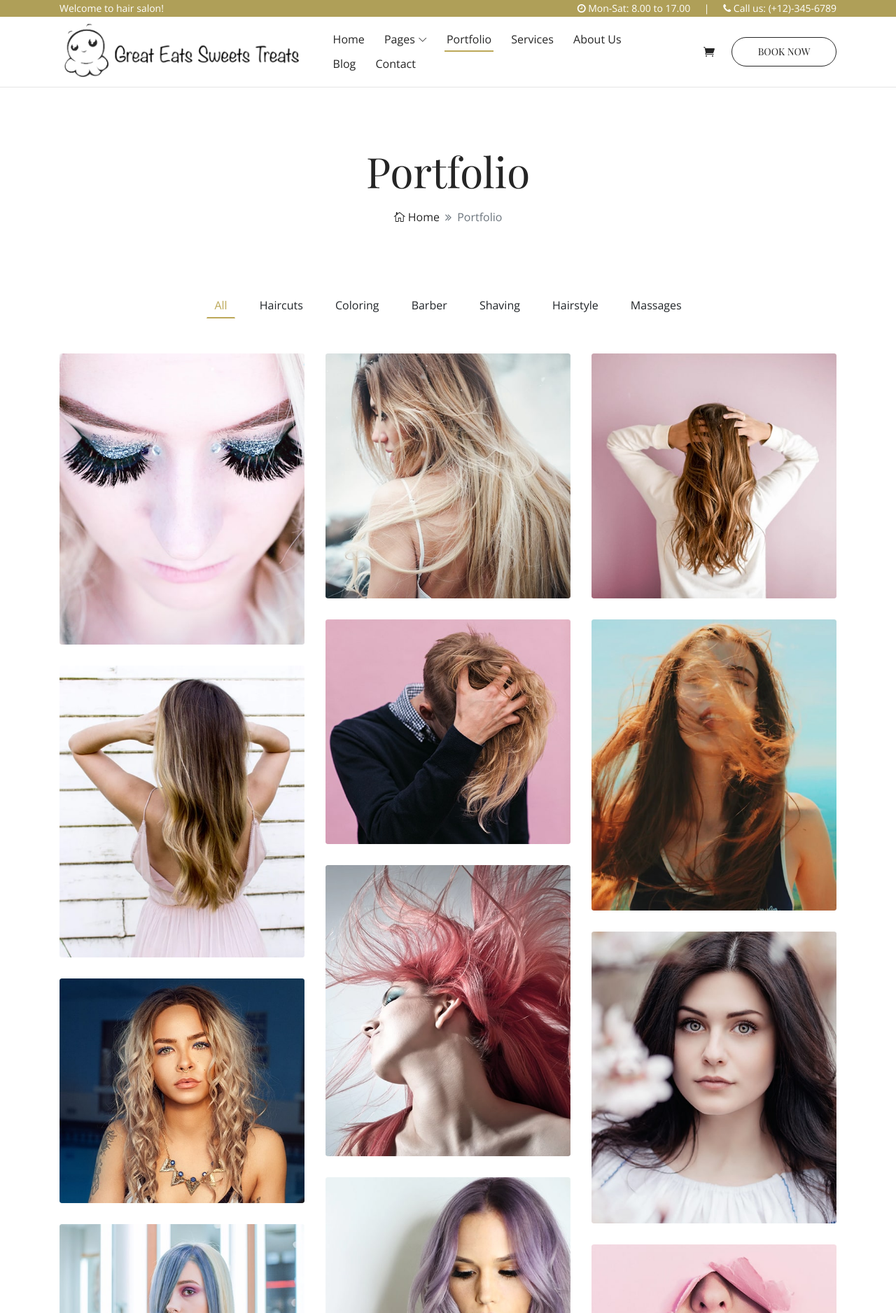
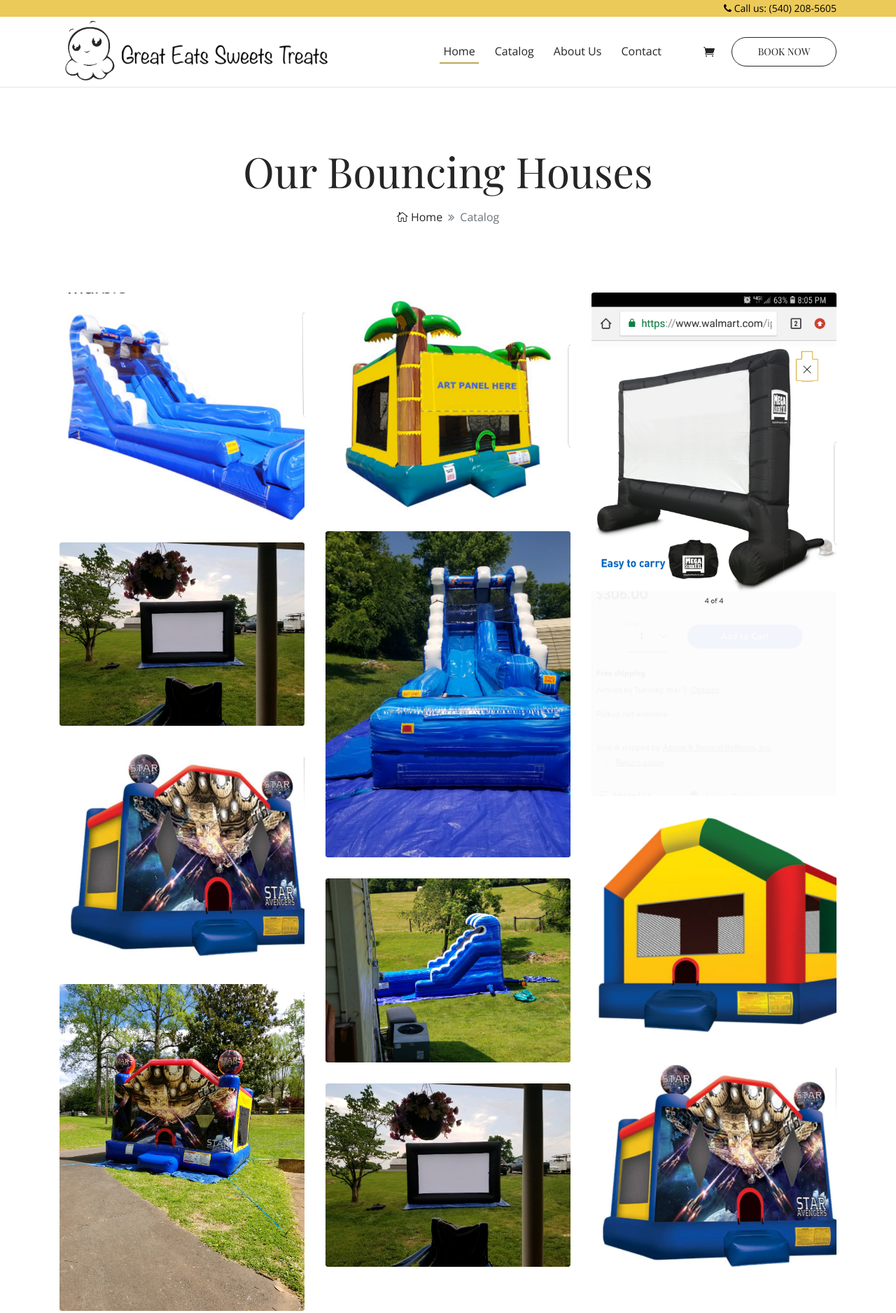
Before and after one commit to Superstaro/abels, a website: page portfolio.html in a window 1280 px wide. Shown: the top 1876 px of the page at 70% size. Drawn offline with nearby package versions, Linux system fonts and the light colour scheme; files whose address does not match are found by name.

Commit message:
working on catalog

```diff
--- a/css/override.css
+++ b/css/override.css
@@ -1,3 +1,11 @@
-footer {
-  background-color: black;
+.footer-area {
+  background-color: #ecca5a;
 }
+
+.top-header-area {
+  background-color: #ecca5a !important;
+}
+
+.text-right p {
+  color: black !important;
+}
--- a/portfolio.html
+++ b/portfolio.html
@@ -8,13 +8,14 @@
     <meta name="viewport" content="width=device-width, initial-scale=1, shrink-to-fit=no">
 
     <!-- Title -->
-    <title>Akame - Hair Salon HTML Template</title>
+    <title>Catalog</title>
 
     <!-- Favicon -->
     <link rel="icon" href="./img/core-img/favicon.ico">
 
     <!-- Stylesheet -->
     <link rel="stylesheet" href="style.css">
+    <link rel="stylesheet" href="css/override.css" type="text/css" />
 
 </head>
 
@@ -33,12 +34,12 @@
                 <div class="row h-100 align-items-center">
                     <div class="col-5">
                         <div class="top-header-content">
-                            <p>Welcome to hair salon!</p>
+                            <!-- <p>Welcome to hair salon!</p> -->
                         </div>
                     </div>
                     <div class="col-7">
                         <div class="top-header-content text-right">
-                            <p><i class="fa fa-clock-o" aria-hidden="true"></i> Mon-Sat: 8.00 to 17.00 <span class="mx-2"></span> | <span class="mx-2"></span> <i class="fa fa-phone" aria-hidden="true"></i> Call us: (+12)-345-6789</p>
+                            <p><i  aria-hidden="true"></i> <span class="mx-2"></span>  <span class="mx-2"></span> <i class="fa fa-phone" aria-hidden="true"></i> Call us: (540) 208-5605</p>
                         </div>
                     </div>
                 </div>
@@ -70,30 +71,11 @@
                             <!-- Nav Start -->
                             <div class="classynav">
                                 <ul id="nav">
-                                    <li><a href="./index.html">Home</a></li>
-                                    <li><a href="#">Pages</a>
-                                        <ul class="dropdown">
-                                            <li><a href="./index.html">- Home</a></li>
-                                            <li><a href="./about.html">- About Us</a></li>
-                                            <li><a href="./service.html">- Services</a></li>
-                                            <li><a href="./portfolio.html">- Portfolio</a></li>
-                                            <li><a href="./blog.html">- Blog</a></li>
-                                            <li><a href="./single-blog.html">- Blog Details</a></li>
-                                            <li><a href="./contact.html">- Contact</a></li>
-                                            <li><a href="#">- Dropdown</a>
-                                                <ul class="dropdown">
-                                                    <li><a href="#">- Dropdown Item</a></li>
-                                                    <li><a href="#">- Dropdown Item</a></li>
-                                                    <li><a href="#">- Dropdown Item</a></li>
-                                                    <li><a href="#">- Dropdown Item</a></li>
-                                                </ul>
-                                            </li>
-                                        </ul>
-                                    </li>
-                                    <li class="active"><a href="./portfolio.html">Portfolio</a></li>
-                                    <li><a href="./service.html">Services</a></li>
+                                    <li class="active"><a href="./index.html">Home</a></li>
+                                    <li><a href="./portfolio.html">Catalog</a></li>
+                                    <!-- <li><a href="./service.html">Services</a></li> -->
                                     <li><a href="./about.html">About Us</a></li>
-                                    <li><a href="./blog.html">Blog</a></li>
+                                    <!-- <li><a href="./blog.html">Blog</a></li> -->
                                     <li><a href="./contact.html">Contact</a></li>
                                 </ul>
 
@@ -122,11 +104,11 @@
             <div class="row">
                 <div class="col-12">
                     <div class="breadcrumb-content">
-                        <h2>Portfolio</h2>
+                        <h2>Our Bouncing Houses</h2>
                         <nav aria-label="breadcrumb">
                             <ol class="breadcrumb">
                                 <li class="breadcrumb-item"><a href="index.html"><i class="icon_house_alt"></i> Home</a></li>
-                                <li class="breadcrumb-item active" aria-current="page">Portfolio</li>
+                                <li class="breadcrumb-item active" aria-current="page">Catalog</li>
                             </ol>
                         </nav>
                     </div>
@@ -141,7 +123,7 @@
         <div class="container">
             <div class="row">
                 <div class="col-12">
-                    <div class="portfolio-menu text-center mb-50">
+                    <!-- <div class="portfolio-menu text-center mb-50">
                         <button class="btn active" data-filter="*">All</button>
                         <button class="btn" data-filter=".haircuts">Haircuts</button>
                         <button class="btn" data-filter=".coloring">Coloring</button>
@@ -149,7 +131,7 @@
                         <button class="btn" data-filter=".shaving">Shaving</button>
                         <button class="btn" data-filter=".hairstyle">Hairstyle</button>
                         <button class="btn" data-filter=".massage">Massages</button>
-                    </div>
+                    </div> -->
                 </div>
             </div>
 
@@ -157,30 +139,30 @@
                 <!-- Single Portfolio Item -->
                 <div class="col-12 col-sm-6 col-lg-4 akame-portfolio-item haircuts mb-30 wow fadeInUp" data-wow-delay="200ms">
                     <div class="akame-portfolio-single-item">
-                        <img src="img/bg-img/18.jpg" alt="">
+                        <img src="img/core-img/5136001.jpg" alt="">
 
                         <!-- Overlay Content -->
                         <div class="overlay-content d-flex align-items-center justify-content-center">
                             <div class="overlay-text text-center">
-                                <h4>Hairstyle</h4>
-                                <p>Consectetur adipisicing elit sed doe</p>
+                                <h4>Lorem, ipsum dolor sit amet consectetur adipisicing elit. Libero, temporibus!</h4>
+                                <p>Lorem ipsum dolor sit amet consectetur adipisicing elit. Eligendi, amet.</p>
                             </div>
                         </div>
 
                         <!-- Thumbnail Zoom -->
-                        <a href="img/bg-img/18.jpg" class="thumbnail-zoom"><i class="icon_search"></i></a>
+                        <a href="img/core-img/5130001.jpg" class="thumbnail-zoom"><i class="icon_search"></i></a>
                     </div>
                 </div>
 
                 <!-- Single Portfolio Item -->
                 <div class="col-12 col-sm-6 col-lg-4 akame-portfolio-item haircuts mb-30 wow fadeInUp" data-wow-delay="500ms">
                     <div class="akame-portfolio-single-item">
-                        <img src="img/bg-img/19.jpg" alt="">
+                        <img src="img/core-img/5130001.jpg" alt="">
 
                         <!-- Overlay Content -->
                         <div class="overlay-content d-flex align-items-center justify-content-center">
                             <div class="overlay-text text-center">
-                                <h4>Hairstyle</h4>
+                                <h4>Lorem ipsum dolor sit amet consectetur, adipisicing elit. Saepe, perspiciatis.</h4>
                                 <p>Consectetur adipisicing elit sed doe</p>
                             </div>
                         </div>
@@ -193,12 +175,12 @@
                 <!-- Single Portfolio Item -->
                 <div class="col-12 col-sm-6 col-lg-4 akame-portfolio-item coloring mb-30 wow fadeInUp" data-wow-delay="800ms">
                     <div class="akame-portfolio-single-item">
-                        <img src="img/bg-img/20.jpg" alt="">
+                        <img src="img/core-img/5133002.jpg" alt="">
 
                         <!-- Overlay Content -->
                         <div class="overlay-content d-flex align-items-center justify-content-center">
                             <div class="overlay-text text-center">
-                                <h4>Hairstyle</h4>
+                                <h4>Lorem ipsum dolor sit amet consectetur adipisicing elit. Dolorem, repellendus!</h4>
                                 <p>Consectetur adipisicing elit sed doe</p>
                             </div>
                         </div>
@@ -211,12 +193,12 @@
                 <!-- Single Portfolio Item -->
                 <div class="col-12 col-sm-6 col-lg-4 akame-portfolio-item coloring mb-30 wow fadeInUp" data-wow-delay="200ms">
                     <div class="akame-portfolio-single-item">
-                        <img src="img/bg-img/21.jpg" alt="">
+                        <img src="img/core-img/7939.jpg" alt="">
 
                         <!-- Overlay Content -->
                         <div class="overlay-content d-flex align-items-center justify-content-center">
                             <div class="overlay-text text-center">
-                                <h4>Hairstyle</h4>
+                                <h4>Lorem ipsum dolor sit amet consectetur, adipisicing elit. Magnam, qui!</h4>
                                 <p>Consectetur adipisicing elit sed doe</p>
                             </div>
                         </div>
@@ -229,12 +211,12 @@
                 <!-- Single Portfolio Item -->
                 <div class="col-12 col-sm-6 col-lg-4 akame-portfolio-item barber mb-30 wow fadeInUp" data-wow-delay="500ms">
                     <div class="akame-portfolio-single-item">
-                        <img src="img/bg-img/22.jpg" alt="">
+                        <img src="img/core-img/7957.jpg" alt="">
 
                         <!-- Overlay Content -->
                         <div class="overlay-content d-flex align-items-center justify-content-center">
                             <div class="overlay-text text-center">
-                                <h4>Hairstyle</h4>
+                                <h4>Lorem ipsum dolor sit amet consectetur adipisicing elit. Excepturi, explicabo?</h4>
                                 <p>Consectetur adipisicing elit sed doe</p>
                             </div>
                         </div>
@@ -247,12 +229,12 @@
                 <!-- Single Portfolio Item -->
                 <div class="col-12 col-sm-6 col-lg-4 akame-portfolio-item barber mb-30 wow fadeInUp" data-wow-delay="800ms">
                     <div class="akame-portfolio-single-item">
-                        <img src="img/bg-img/23.jpg" alt="">
+                        <img src="img/core-img/received_1373132019506206.jpg" alt="">
 
                         <!-- Overlay Content -->
                         <div class="overlay-content d-flex align-items-center justify-content-center">
                             <div class="overlay-text text-center">
-                                <h4>Hairstyle</h4>
+                                <h4>Lorem ipsum dolor, sit amet consectetur adipisicing elit. Dolorum, alias?</h4>
                                 <p>Consectetur adipisicing elit sed doe</p>
                             </div>
                         </div>
@@ -265,12 +247,14 @@
                 <!-- Single Portfolio Item -->
                 <div class="col-12 col-sm-6 col-lg-4 akame-portfolio-item shaving mb-30 wow fadeInUp" data-wow-delay="200ms">
                     <div class="akame-portfolio-single-item">
-                        <img src="img/bg-img/24.jpg" alt="">
+                        <img src="img/core-img/mainpic.png" alt="">
 
                         <!-- Overlay Content -->
                         <div class="overlay-content d-flex align-items-center justify-content-center">
                             <div class="overlay-text text-center">
-                                <h4>Hairstyle</h4>
+                                <h4>Lorem ipsum dolor sit amet consectetur adipisicing elit. Doloribus, itaque.
+
+                                </h4>
                                 <p>Consectetur adipisicing elit sed doe</p>
                             </div>
                         </div>
@@ -283,12 +267,12 @@
                 <!-- Single Portfolio Item -->
                 <div class="col-12 col-sm-6 col-lg-4 akame-portfolio-item shaving mb-30 wow fadeInUp" data-wow-delay="500ms">
                     <div class="akame-portfolio-single-item">
-                        <img src="img/bg-img/25.jpg" alt="">
+                        <img src="img/core-img/7955.jpg" alt="">
 
                         <!-- Overlay Content -->
                         <div class="overlay-content d-flex align-items-center justify-content-center">
                             <div class="overlay-text text-center">
-                                <h4>Hairstyle</h4>
+                                <h4>Lorem ipsum dolor sit amet consectetur adipisicing elit. Eligendi, magnam.</h4>
                                 <p>Consectetur adipisicing elit sed doe</p>
                             </div>
                         </div>
@@ -301,33 +285,17 @@
                 <!-- Single Portfolio Item -->
                 <div class="col-12 col-sm-6 col-lg-4 akame-portfolio-item hairstyle mb-30 wow fadeInUp" data-wow-delay="800ms">
                     <div class="akame-portfolio-single-item">
-                        <img src="img/bg-img/26.jpg" alt="">
+                        <img src="img/core-img/20190421_1502271001.jpg" alt="">
 
                         <!-- Overlay Content -->
                         <div class="overlay-content d-flex align-items-center justify-content-center">
                             <div class="overlay-text text-center">
-                                <h4>Hairstyle</h4>
+                                <h4>Lorem ipsum dolor sit amet consectetur, adipisicing elit. Corrupti, odio.</h4>
                                 <p>Consectetur adipisicing elit sed doe</p>
                             </div>
                         </div>
 
-                        <!-- Thumbnail Zoom -->
-                        <a href="img/bg-img/26.jpg" class="thumbnail-zoom"><i class="icon_search"></i></a>
-                    </div>
-                </div>
 
-                <!-- Single Portfolio Item -->
-                <div class="col-12 col-sm-6 col-lg-4 akame-portfolio-item hairstyle mb-30 wow fadeInUp" data-wow-delay="200ms">
-                    <div class="akame-portfolio-single-item">
-                        <img src="img/bg-img/27.jpg" alt="">
-
-                        <!-- Overlay Content -->
-                        <div class="overlay-content d-flex align-items-center justify-content-center">
-                            <div class="overlay-text text-center">
-                                <h4>Hairstyle</h4>
-                                <p>Consectetur adipisicing elit sed doe</p>
-                            </div>
-                        </div>
 
                         <!-- Thumbnail Zoom -->
                         <a href="img/bg-img/27.jpg" class="thumbnail-zoom"><i class="icon_search"></i></a>
@@ -337,12 +305,12 @@
                 <!-- Single Portfolio Item -->
                 <div class="col-12 col-sm-6 col-lg-4 akame-portfolio-item massage mb-30 wow fadeInUp" data-wow-delay="500ms">
                     <div class="akame-portfolio-single-item">
-                        <img src="img/bg-img/28.jpg" alt="">
+                        <img src="img/core-img/received_1373132019506206.jpg" alt="">
 
                         <!-- Overlay Content -->
                         <div class="overlay-content d-flex align-items-center justify-content-center">
                             <div class="overlay-text text-center">
-                                <h4>Hairstyle</h4>
+                                <h4>Lorem ipsum dolor sit amet, consectetur adipisicing elit. Illum, voluptatum?</h4>
                                 <p>Consectetur adipisicing elit sed doe</p>
                             </div>
                         </div>
@@ -355,12 +323,12 @@
                 <!-- Single Portfolio Item -->
                 <div class="col-12 col-sm-6 col-lg-4 akame-portfolio-item massage mb-30 wow fadeInUp" data-wow-delay="800ms">
                     <div class="akame-portfolio-single-item">
-                        <img src="img/bg-img/29.jpg" alt="">
+                        <img src="img/core-img/7957.jpg" alt="">
 
                         <!-- Overlay Content -->
                         <div class="overlay-content d-flex align-items-center justify-content-center">
                             <div class="overlay-text text-center">
-                                <h4>Hairstyle</h4>
+                                <h4>Lorem ipsum dolor sit amet consectetur adipisicing elit. Provident, totam!</h4>
                                 <p>Consectetur adipisicing elit sed doe</p>
                             </div>
                         </div>
@@ -373,9 +341,9 @@
 
             <div class="row">
                 <div class="col-12">
-                    <div class="view-all-btn mt-30 text-center">
+                    <!-- <div class="view-all-btn mt-30 text-center">
                         <a href="portfolio.html" class="btn akame-btn">View All Work</a>
-                    </div>
+                    </div> -->
                 </div>
             </div>
         </div>
@@ -398,12 +366,12 @@
                         <!-- Footer Logo -->
                         <a href="#" class="footer-logo"><img src="img/core-img/logo.png" alt=""></a>
 
-                        <p class="mb-30">We would love to serve you and let you enjoy your culinary experience. Excepteur sint occaecat cupidatat non proident.</p>
+                        <p class="mb-30">Excepteur sint occaecat cupidatat non proident.</p>
 
                         <!-- Copywrite Text -->
                         <div class="copywrite-text">
                             <p><!-- Link back to Colorlib can't be removed. Template is licensed under CC BY 3.0. -->
-Copyright &copy;<script>document.write(new Date().getFullYear());</script> All rights reserved | This template is made with <i class="fa fa-heart-o" aria-hidden="true"></i> by <a href="https://colorlib.com" target="_blank">Colorlib</a>
+Copyright &copy;<script>document.write(new Date().getFullYear());</script> All rights reserved.
 <!-- Link back to Colorlib can't be removed. Template is licensed under CC BY 3.0. --></p>
                         </div>
                     </div>
```
Also changed, not shown: index.html (+5 -5 lines), scss/style.scss (+9 -9 lines), css/style.css.
